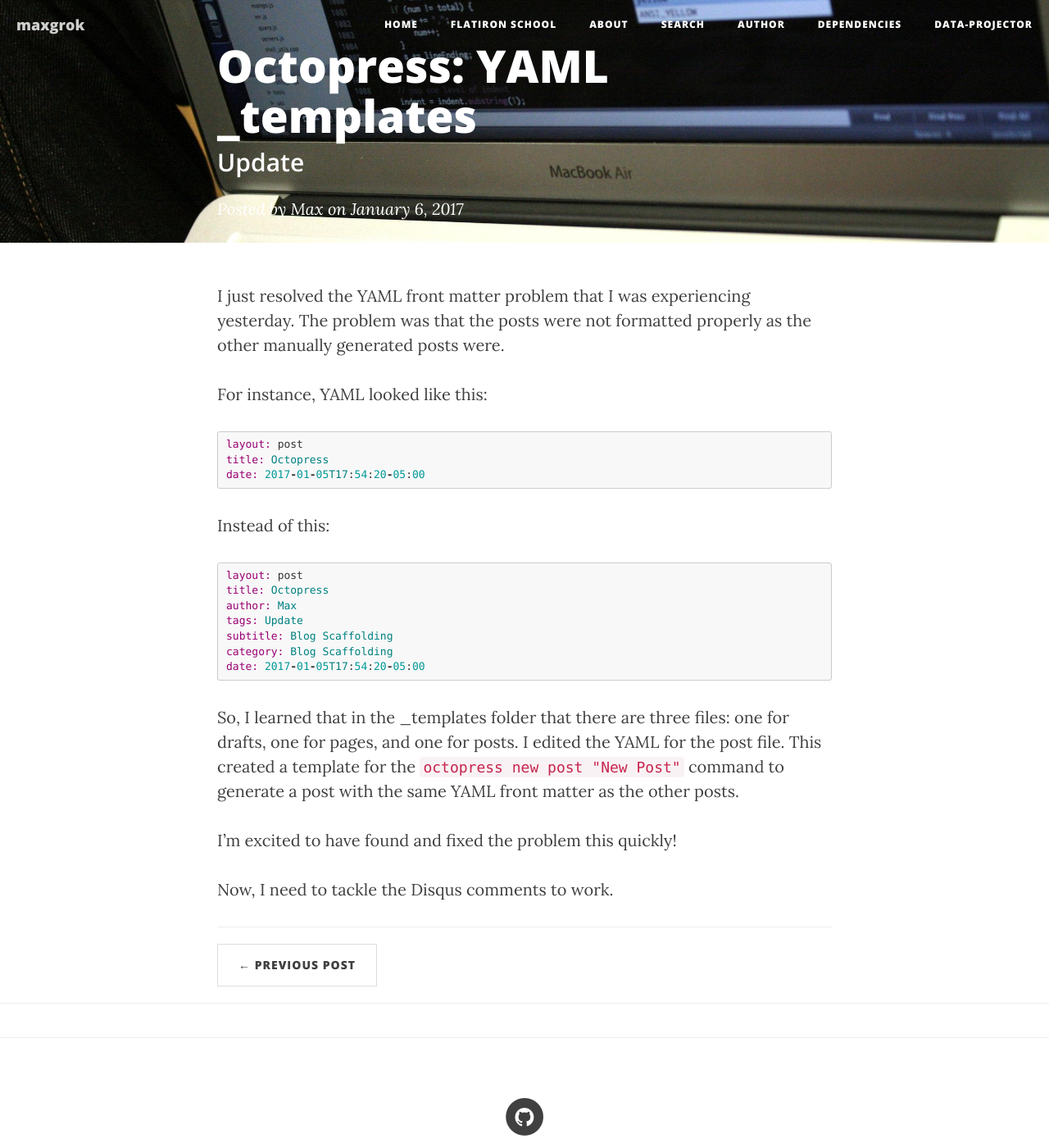
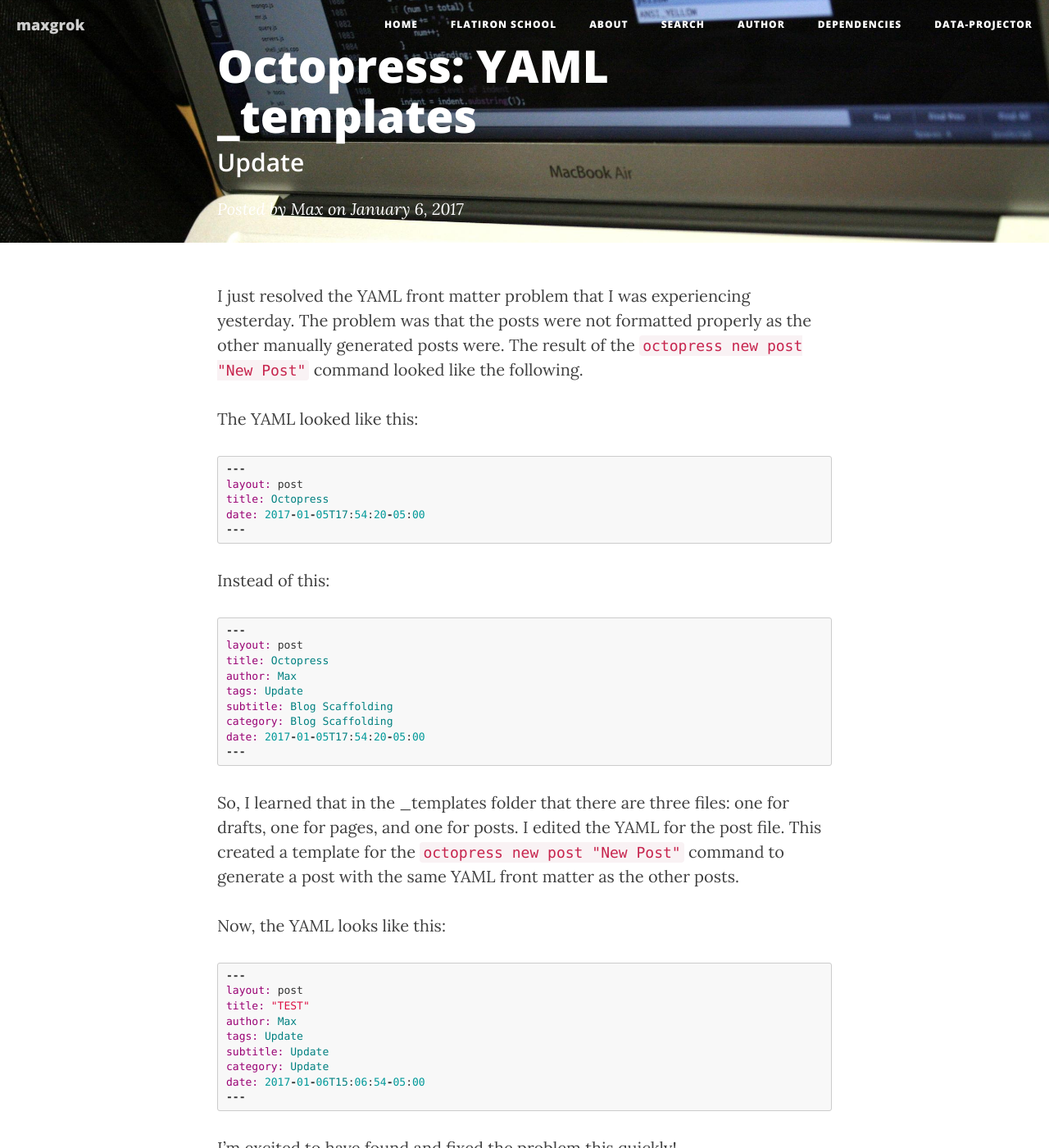
Before and after one commit to maxgrok/maxgrok.github.io_oldversion, a Jekyll site: the page built from _posts/2017-01-06-octopress-demo.markdown, in a window 1280 px wide and 1400 px high. Shown: the whole window at 82% size. Built offline with Jekyll 4.4.1, drawn with Linux system fonts in a browser that asks for light colours; nearby versions of some CDN libraries; comment, search, counter and statistics services are not loaded; some of the changed text lies outside the part shown.

Commit message:
Editing octopress update

````diff
--- a/_posts/2017-01-06-octopress-demo.markdown
+++ b/_posts/2017-01-06-octopress-demo.markdown
@@ -8,17 +8,20 @@ category: Blog Scaffolding
 date: 2017-01-06T14:57:15-05:00
 ---
 
-I just resolved the YAML front matter problem that I was experiencing yesterday. The problem was that the posts were not formatted properly as the other manually generated posts were.
+I just resolved the YAML front matter problem that I was experiencing yesterday. The problem was that the posts were not formatted properly as the other manually generated posts were. The result of the ```octopress new post "New Post"``` command looked like the following.
 
-For instance, YAML looked like this:
+The YAML looked like this:
 {% highlight ruby %}
+---
 layout:     post
 title:      Octopress
 date: 2017-01-05T17:54:20-05:00
+---
 {% endhighlight %}
 
 Instead of this:
 {% highlight ruby %}
+---
 layout:     post
 title:      Octopress
 author:     Max
@@ -26,10 +29,24 @@ tags: 		Update
 subtitle:   Blog Scaffolding
 category:   Blog Scaffolding
 date: 2017-01-05T17:54:20-05:00
+---
 {% endhighlight %}
 
 So, I learned that in the _templates folder that there are three files: one for drafts, one for pages, and one for posts. I edited the YAML for the post file. This created a template for the ```octopress new post "New Post"``` command to generate a post with the same YAML front matter as the other posts.
 
+Now, the YAML looks like this:
+{% highlight ruby %}
+---
+layout: post
+title: "TEST"
+author: Max
+tags: Update
+subtitle: Update
+category: Update
+date: 2017-01-06T15:06:54-05:00
+---
+{% endhighlight %}
+
 I'm excited to have found and fixed the problem this quickly!
 
-Now, I need to tackle the Disqus comments to work.
+Now, I need the Disqus comments to work. I'll be up and running in no time!
````
Also changed, not shown: _posts/2017-01-06-test.markdown (added, +9 -0 lines).
